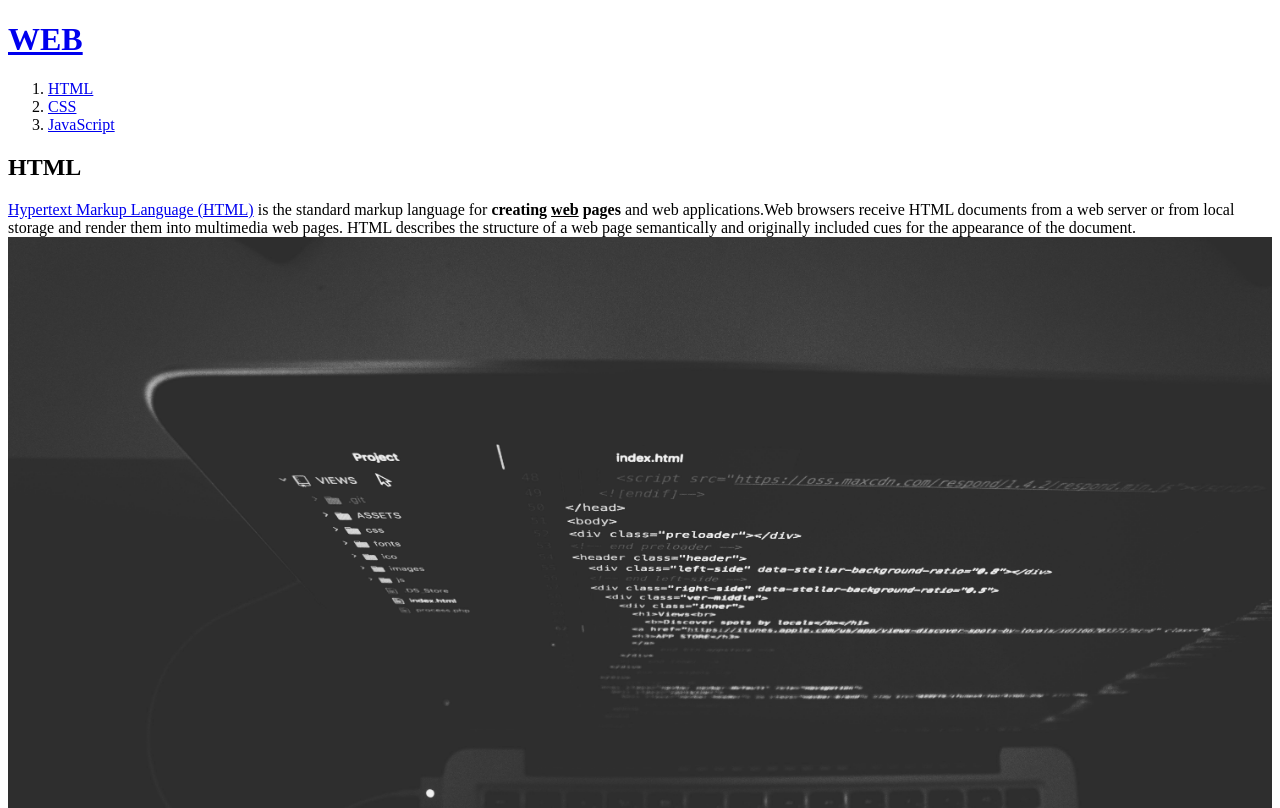
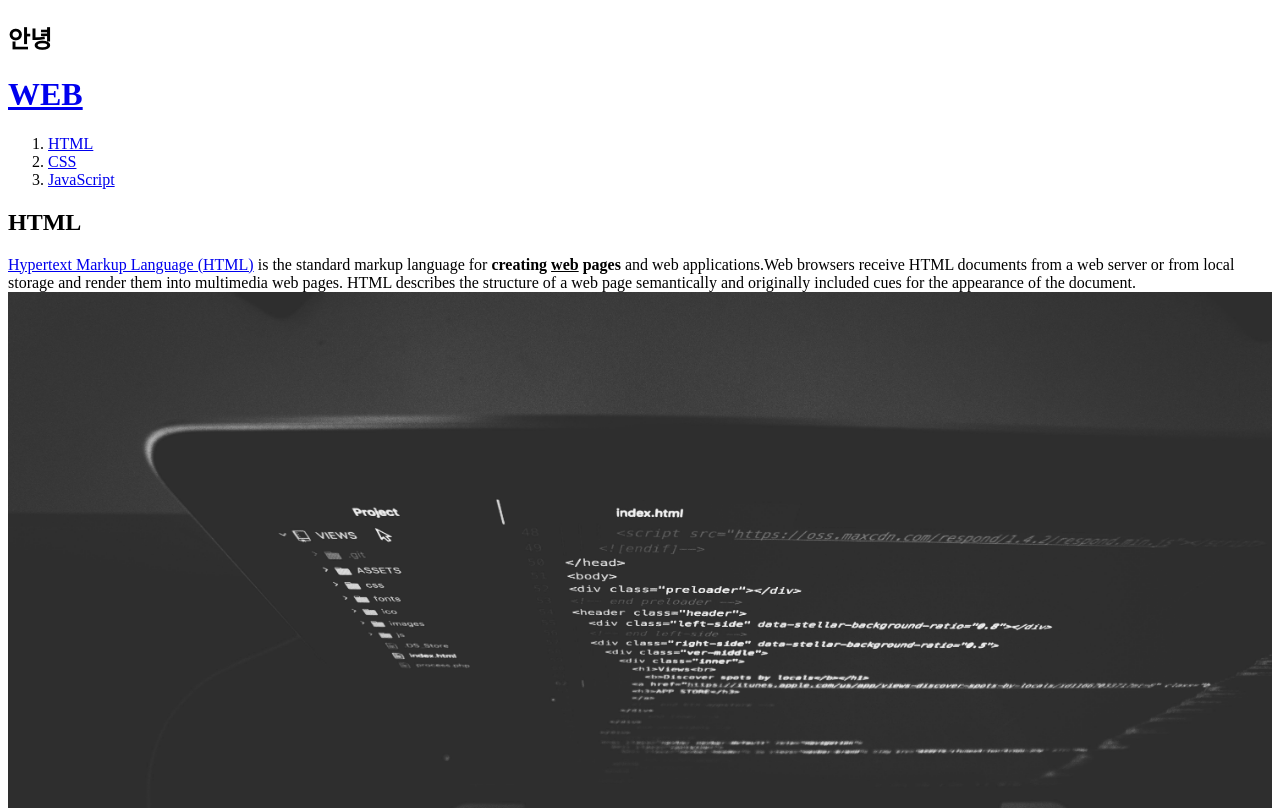
Before and after one commit to HyerimChoi/nodejs.study, a website: page 1.html in a window 1280 px wide. Shown: the top 808 px of the page. Drawn offline with Linux system fonts and the light colour scheme.

Commit message:
테스트용 수정

```diff
--- a/1.html
+++ b/1.html
@@ -5,6 +5,7 @@
   <meta charset="utf-8">
 </head>
 <body>
+  <h2>안녕</h2>
   <h1><a href="index.html">WEB</a></h1>
   <ol>
     <li><a href="1.html">HTML</a></li>
```
